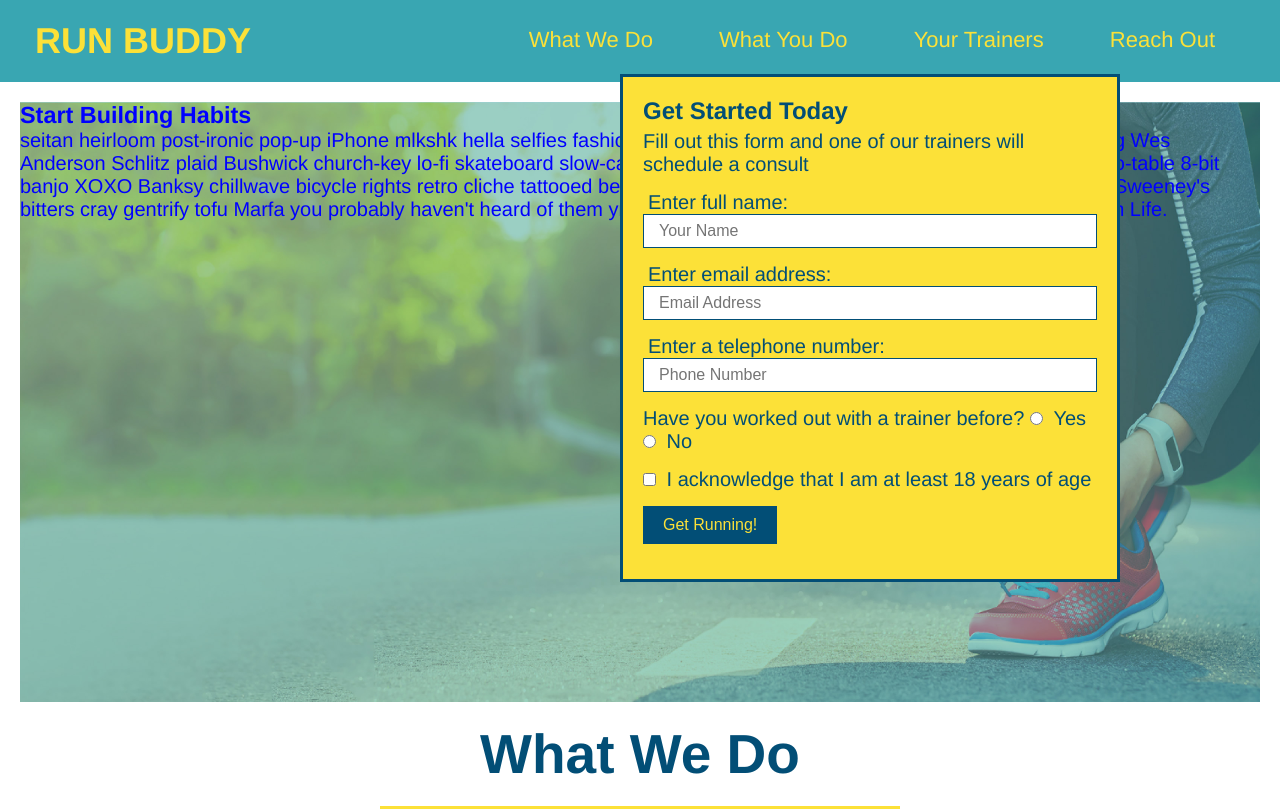
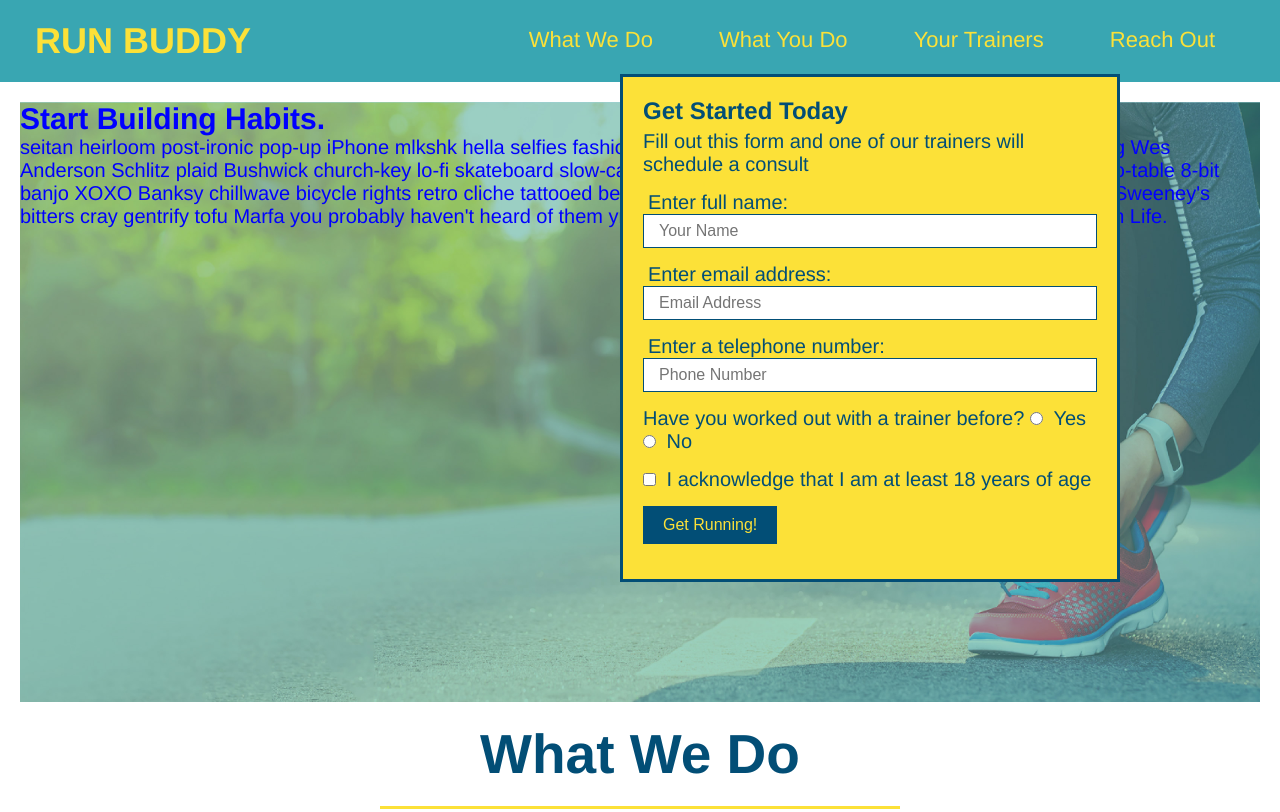
Before and after one commit to johnstapleton52/run-buddy, a plain HTML site: page index.html in a window 1280 px wide. Shown: the top 812 px of the page. Drawn offline with Linux system fonts and the light colour scheme.

```diff
--- a/index.html
+++ b/index.html
@@ -41,14 +41,14 @@
         <!-- hero/jumbotron -->
         <section class="hero">
 
-            <div class="hero-cta">
-                <h3>Start Building Habits</h3>
+         <div class="hero-cta">
+                <h2>Start Building Habits.</h2>
                 <p>
-                    seitan heirloom post-ironic pop-up iPhone mlkshk hella selfies fashion axe occupy readymade put a bird on it messenger bag Wes Anderson Schlitz plaid Bushwick church-key lo-fi skateboard slow-carb hashtag trust fund Williamsburg biodiesel fixie farm-to-table 8-bit banjo XOXO Banksy chillwave bicycle rights retro cliche tattooed bespoke irony mumblecore Shoreditch deep v polaroid McSweeney's bitters cray gentrify tofu Marfa you probably haven't heard of them yr banh mi asymmetrical art party selvage letterpress High Life.
+                  seitan heirloom post-ironic pop-up iPhone mlkshk hella selfies fashion axe occupy readymade put a bird on it messenger bag Wes Anderson Schlitz plaid Bushwick church-key lo-fi skateboard slow-carb hashtag trust fund Williamsburg biodiesel fixie farm-to-table 8-bit banjo XOXO Banksy chillwave bicycle rights retro cliche tattooed bespoke irony mumblecore Shoreditch deep v polaroid McSweeney's bitters cray gentrify tofu Marfa you probably haven't heard of them yr banh mi asymmetrical art party selvage letterpress High Life.
                 </p>
-            </div>
+         </div>
 
-            <div class="hero-form">
+          <div class="hero-form">
               <h3>Get Started Today</h3>
               <p>Fill out this form and one of our trainers will schedule a consult</p>
               <form>
```
